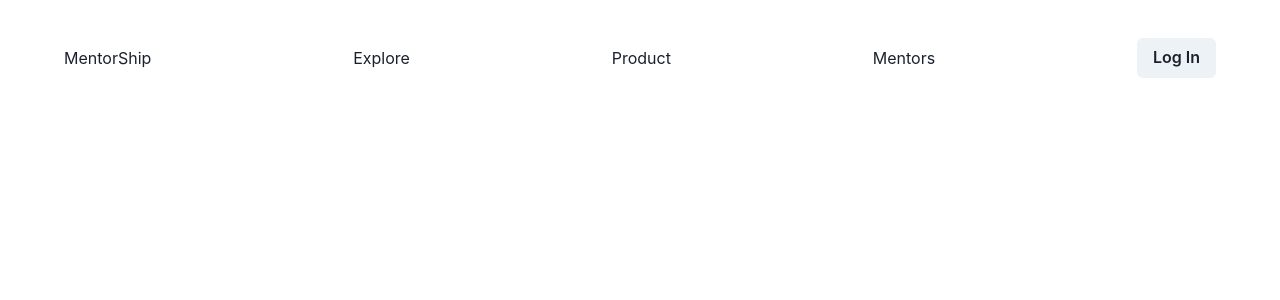
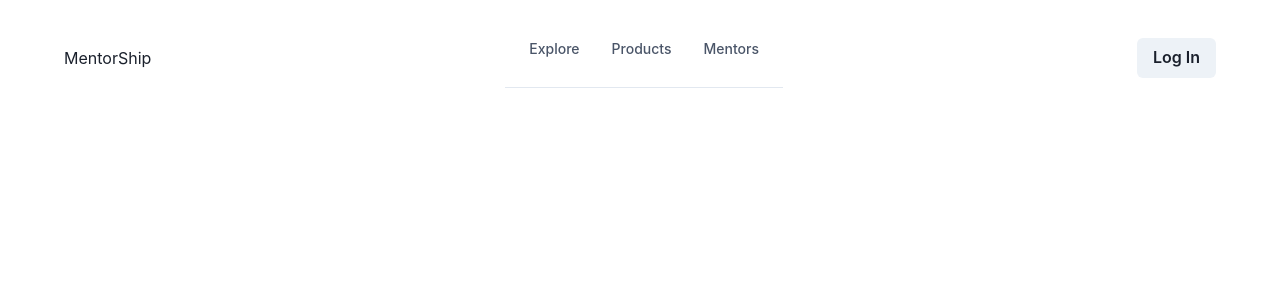
Before and after one commit to jtabba/CDW-1, a React (Create React App) app in the folder frontend/: page / in a window 1280 px wide. Shown: the top 300 px of the page. Built offline with nearby package versions, Linux system fonts and the light colour scheme; no server answers.

Commit message:
Basic structure
Basic structure of navbar that hides on mobile. Need to implement mobile nav

```diff
--- a/frontend/src/components/header/Header.tsx
+++ b/frontend/src/components/header/Header.tsx
@@ -2,7 +2,8 @@ import { Flex } from "@chakra-ui/react";
 import Logo from "./Logo";
 import { FC } from "react";
 import { AuthButtons } from "../authentication/SignInOrOut";
-import { NavBar } from "./NavBar";
+// import { NavBar } from "./NavBar";
+import NavBar from "./NavBar";
 
 interface HeaderProps {}
 
--- a/frontend/src/components/header/NavBar.tsx
+++ b/frontend/src/components/header/NavBar.tsx
@@ -1,9 +1,78 @@
-import { Link } from "react-router-dom";
+"use client";
 
-export const NavBar = () => (
-	<>
-		<Link to={"/explore"}>Explore</Link>
-		<Link to={"/products"}>Product</Link>
-		<Link to={"/mentors"}>Mentors</Link>
-	</>
-);
+import { Box, Flex, Stack, useColorModeValue } from "@chakra-ui/react";
+import {} from "@chakra-ui/icons";
+
+export default function NavBar() {
+  return (
+    <Box>
+      <Flex
+        bg={useColorModeValue("white", "gray.800")}
+        color={useColorModeValue("gray.600", "white")}
+        minH={"60px"}
+        py={{ base: 2 }}
+        px={{ base: 4 }}
+        borderBottom={1}
+        borderStyle={"solid"}
+        borderColor={useColorModeValue("gray.200", "gray.900")}
+        align={"start"}
+      >
+        <Flex flex={{ base: 1 }} justify={{ base: "center", md: "start" }}>
+          <Flex display={{ base: "none", sm: "flex" }}>
+            <DesktopNav />
+          </Flex>
+        </Flex>
+      </Flex>
+    </Box>
+  );
+}
+
+const DesktopNav = () => {
+  const linkColor = useColorModeValue("gray.600", "gray.200");
+  const linkHoverColor = useColorModeValue("gray.800", "white");
+
+  return (
+    <Stack direction={"row"} spacing={4}>
+      {NAV_ITEMS.map((navItem) => (
+        <Box key={navItem.label}>
+          <Box
+            as="a"
+            p={2}
+            href={navItem.href ?? "#"}
+            fontSize={"sm"}
+            fontWeight={500}
+            color={linkColor}
+            _hover={{
+              textDecoration: "none",
+              color: linkHoverColor,
+            }}
+          >
+            {navItem.label}
+          </Box>
+        </Box>
+      ))}
+    </Stack>
+  );
+};
+
+interface NavItem {
+  label: string;
+  subLabel?: string;
+  children?: Array<NavItem>;
+  href?: string;
+}
+
+const NAV_ITEMS: Array<NavItem> = [
+  {
+    label: "Explore",
+    href: "explore",
+  },
+  {
+    label: "Products",
+    href: "products",
+  },
+  {
+    label: "Mentors",
+    href: "mentors",
+  },
+];
```
Lines whose indentation alone changed are shown as unchanged.
